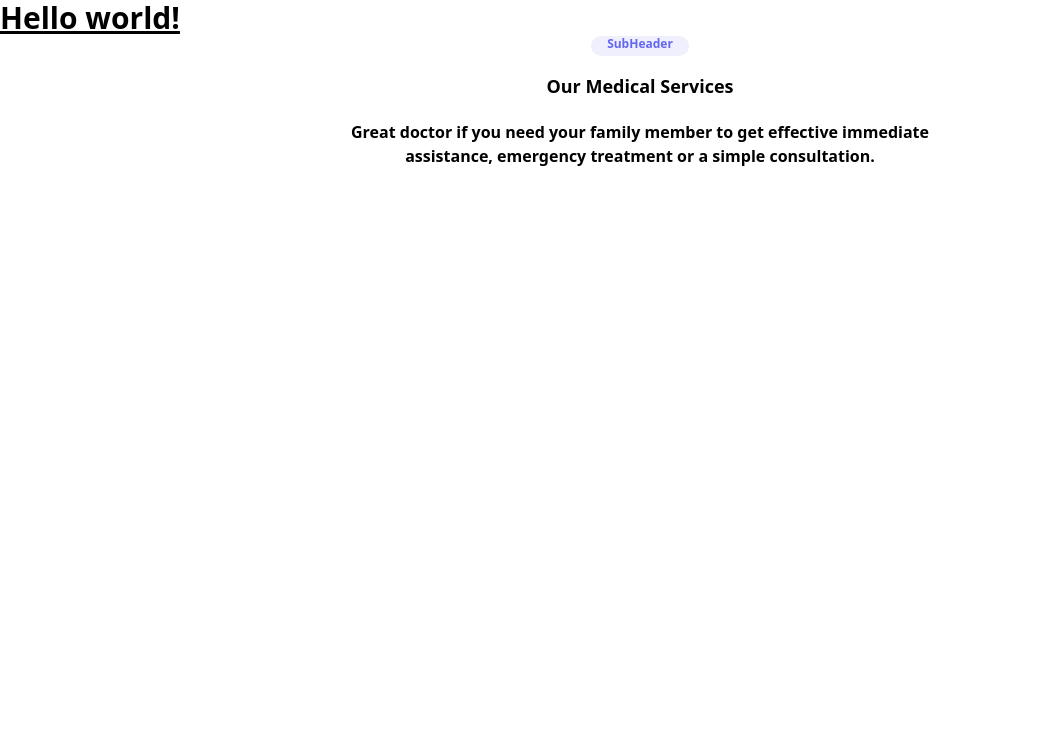
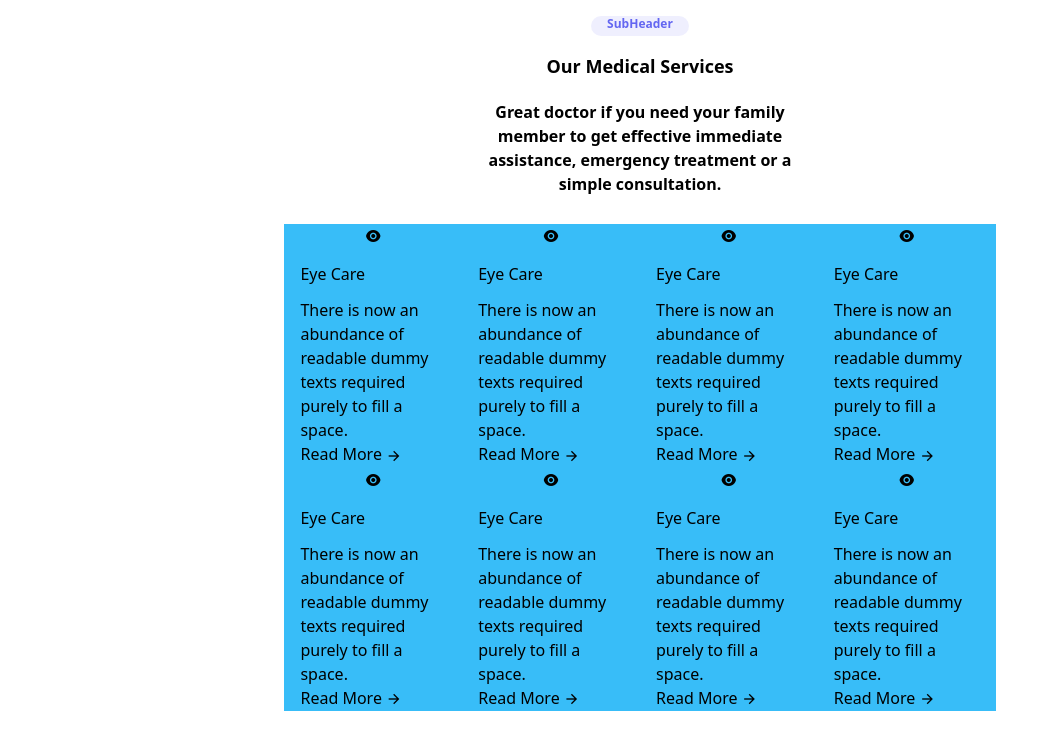
Before and after one commit to Let-s-Code-Community/patient-appointment-management-frontend, a React (Create React App) app: page / in a window 1280 px wide. Shown: the top 750 px of the page, without its empty margins (0-1059 px from the left). Built offline with nearby package versions, Linux system fonts and the light colour scheme.

Commit message:
service component

```diff
--- a/src/components/SectionIntro.js
+++ b/src/components/SectionIntro.js
@@ -3,7 +3,7 @@ import React from 'react'
 const SectionIntro = ({children}) => {
   return (
    <div className='flex  justify-center'>
-   <h3 className=' mt-4 pb-1 rounded-full font-semibold w-1/2 text-center text-base'>Great doctor if you need your family member to get effective immediate assistance, emergency treatment or a simple consultation.</h3>
+   <h3 className=' mt-4 pb-1 rounded-full font-semibold w-5/12 text-center text-base'>Great doctor if you need your family member to get effective immediate assistance, emergency treatment or a simple consultation.</h3>
    </div>
   )
 }
--- a/src/components/SectionSubHeader.js
+++ b/src/components/SectionSubHeader.js
@@ -2,7 +2,7 @@ import React from 'react'
 
 const SectionSubHeader = ({children}) => {
   return (
-   <div className='flex  justify-center'>
+   <div className='flex  justify-center '>
    <span className='bg-indigo-500/[0.1] text-indigo-500 px-4 pb-1 rounded-full text-xs font-semibold '>SubHeader</span>
    </div>
   )
--- /dev/null
+++ b/src/components/homePageComponents/ServiceContainer.js
@@ -0,0 +1,25 @@
+import React from 'react'
+import SingleServiceCard from './SingleServiceCard'
+
+const ServiceContainer = () => {
+  return (
+   <div className='flex w-10/12 flex-wrap justify-center mx-auto py-6'>
+   <SingleServiceCard />
+   <SingleServiceCard />
+   <SingleServiceCard />
+   <SingleServiceCard />
+   <SingleServiceCard />
+   <SingleServiceCard />
+   <SingleServiceCard />
+   <SingleServiceCard />
+
+
+
+
+
+
+    </div>
+  )
+}
+
+export default ServiceContainer
--- a/src/components/homePageComponents/Services.js
+++ b/src/components/homePageComponents/Services.js
@@ -1,8 +1,18 @@
 import React from 'react'
+import SectionHeader from '../SectionHeader'
+import SectionIntro from '../SectionIntro'
+import SectionSubHeader from '../SectionSubHeader'
+import ServiceContainer from './ServiceContainer'
 
 const Services = () => {
   return (
-    <div>Services</div>
+    <section className='mt-4 w-4/6 mx-auto'>
+    <SectionSubHeader />
+    <SectionHeader />
+    <SectionIntro />
+    <ServiceContainer />
+
+    </section>
   )
 }
 
--- /dev/null
+++ b/src/components/homePageComponents/SingleServiceCard.js
@@ -0,0 +1,23 @@
+import React from 'react'
+import { Link } from 'react-router-dom'
+
+const SingleServiceCard = () => {
+  return (
+   <div className='w-full lg:w-1/3 md:w-1/2 xl:w-1/4   px-4 bg-sky-400'>
+
+   <div className="">
+      <div className="icon text-center rounded-md">
+         <i className="ri-eye-fill h3 mb-0" />
+      </div>
+      <div className="card-body p-0 mt-3">
+         <Link to="/departments" className="">Eye Care</Link>
+         <p className="text-muted mt-3">There is now an abundance of readable dummy texts required purely to fill a space.</p>
+         <Link to="/departments" className="link">Read More <i className="ri-arrow-right-line align-middle" />
+         </Link>
+      </div>
+   </div>
+</div>
+  )
+}
+
+export default SingleServiceCard
--- a/src/pages/Homepage.js
+++ b/src/pages/Homepage.js
@@ -1,18 +1,12 @@
 import React from 'react'
-import SectionHeader from '../components/SectionHeader'
-import SectionIntro from '../components/SectionIntro'
-import SectionSubHeader from '../components/SectionSubHeader'
+import Services from '../components/homePageComponents/Services'
 
 
 const Homepage = () => {
   return (
     <React.Fragment>
-      <h1 className="text-3xl font-bold underline">
-      Hello world!
-      </h1>
-      <SectionSubHeader />
-      <SectionHeader />
-      <SectionIntro />
+
+      <Services />
     </React.Fragment>
   )
 }
```
Also changed, not shown: src/components/icons/index.js (added).
